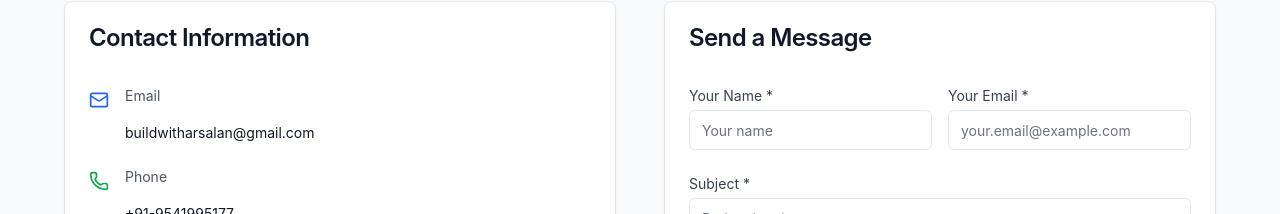
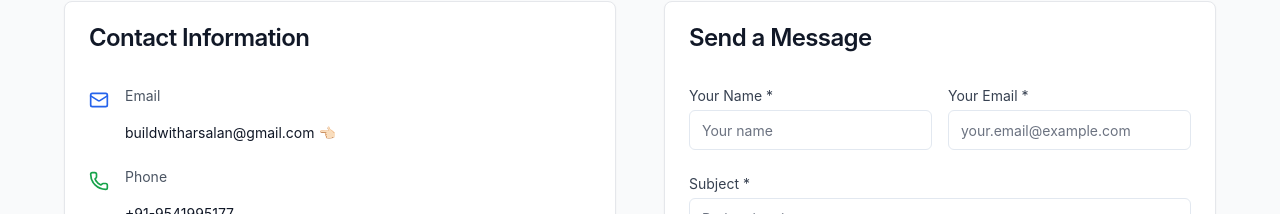
Before and after one commit to Arsalan0786/Portfolio-V1, a React (Vite) app: page / in a window 1280 px wide. Both pictures are taken after a click on the button "Contact Me". Shown: the part 327-541 px from the top of the page. Built offline with nearby package versions, Linux system fonts and the light colour scheme.

Commit message:
Update ContactSection.tsx

```diff
--- a/src/components/ContactSection.tsx
+++ b/src/components/ContactSection.tsx
@@ -69,7 +69,7 @@ export function ContactSection() {
     {
       icon: <Mail className="h-5 w-5 text-blue-600 dark:text-blue-400" />,
       label: 'Email',
-      value: 'buildwitharsalan@gmail.com',
+      value: 'buildwitharsalan@gmail.com 👈🏻',
       href: 'mailto:buildwitharsalan@gmail.com'
     },
     {
```
